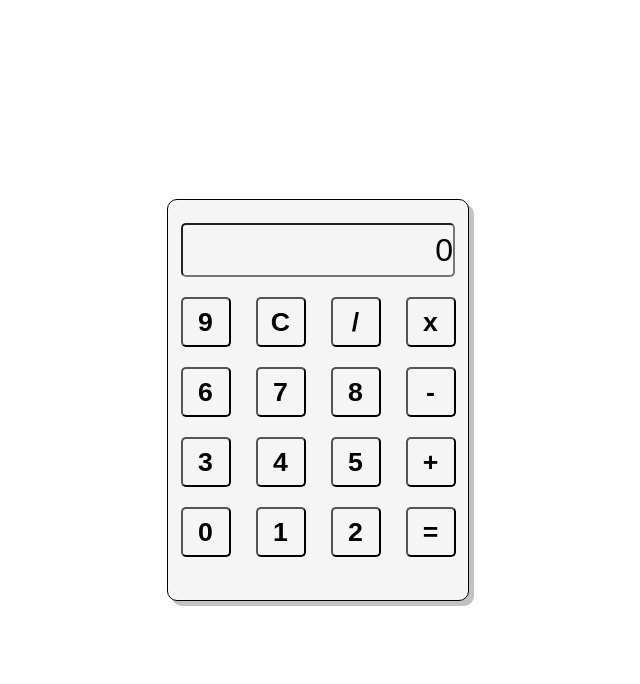
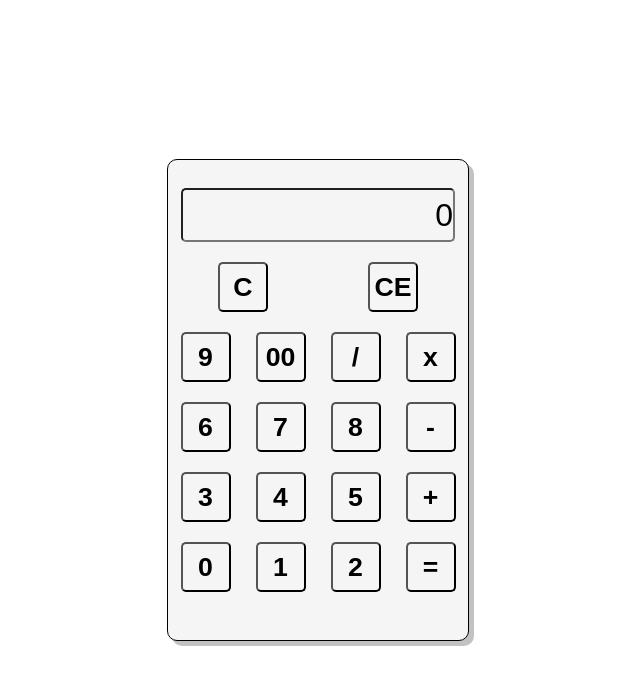
Before and after one commit to TharushikaK99/Javascript-calculator, a plain HTML site: page index.html in a window 1280 px wide. Shown: the whole page, without its empty margins (322-962 px from the left). Drawn offline with Linux system fonts and the light colour scheme.

Commit message:
Added clear entry button and 00 button

```diff
--- a/index.html
+++ b/index.html
@@ -17,33 +17,22 @@
                 <input type="text" name="textField" id="inputText" value="0">
             </div>
 
-            <!-- <div class="row2">
-                <div class="col1">
-                    <button onclick="btn1()"><h1>1</h1></button>
+            <div class="row2">
+                <div class="col2 second">
+                    <button onclick="btnClear()"><h1>C</h1></button>
                 </div>
-
-                <div class="col2">
-                    <button onclick="btn2()"><h1>2</h1></button>
+                <div class="col4 second">
+                    <button onclick="btnClearEntry()"><h1>CE</h1></button>
                 </div>
-
-                <div class="col3">
-                    <button onclick="btn3()"><h1>3</h1></button>
-                </div>
-
-                <div class="col4">
-                    <button onclick="btn4()"><h1>X</h1></button>
-                </div>
-            </div> -->
+            </div>
 
             <div class="row3">
                 <div class="col1">
                     <button onclick="btn9()"><h1>9</h1></button>
                 </div>
-
                 <div class="col2">
-                    <button onclick="btnClear()"><h1>C</h1></button>
+                    <button onclick="btn00()"><h1>00</h1></button>
                 </div>
-
                 <div class="col3">
                     <button onclick="btnDivide()" id="divide"><h1>/</h1></button>
                 </div>
@@ -105,6 +94,7 @@
                 <div class="col4">
                     <button onclick="btnEqual()"><h1>=</h1></button>
                 </div>
+
             </div>
         </div>
     </div>
--- a/script.js
+++ b/script.js
@@ -1,4 +1,5 @@
 var operator = "";
+var str;
 
 function enable() {
     document.getElementById("plus").disabled = false;
@@ -16,6 +17,11 @@ function disable() {
 
 function btn0() {
     document.getElementById("inputText").value += "0";
+    enable();
+}
+
+function btn00() {
+    document.getElementById("inputText").value += "00";
     enable();
 }
 
@@ -104,6 +110,14 @@ function btnClear() {
     document.getElementById("inputText").value = "0";
 }
 
+function btnClearEntry() {
+    str = document.getElementById("inputText").value
+    document.getElementById("inputText").value = str.slice(0, -1)
+    if (document.getElementById("inputText").value == "") {
+        document.getElementById("inputText").value = "0"
+    }
+}
+
 function btnPlus() {
     operator = "+";
     document.getElementById("inputText").value += "+";
--- a/style.css
+++ b/style.css
@@ -16,7 +16,7 @@
     flex-direction: column;
     border: 1px solid black;
     border-radius: 10px;
-    height: 400px;
+    height: 480px;
     width: 300px;
     background-color: whitesmoke;
     box-shadow: 5px 5px rgba(143, 142, 142, 0.533);
@@ -60,14 +60,21 @@
     border-radius: 5px;
 }
 
-.row2, .row3, .row4, .row5, .row6 {
+.row2,
+.row3,
+.row4,
+.row5,
+.row6 {
     display: flex;
     justify-content: space-around;
     background-color: whitesmoke;
     margin-bottom: 20px;
 }
 
-.col1 button, .col2 button, .col3 button, .col4 button {
+.col1 button,
+.col2 button,
+.col3 button,
+.col4 button {
     height: 50px;
     width: 50px;
     background-color: whitesmoke;
@@ -75,7 +82,10 @@
     transition: all 0.3s;
 }
 
-.col1 button:hover, .col2 button:hover, .col3 button:hover, .col4 button:hover {
+.col1 button:hover,
+.col2 button:hover,
+.col3 button:hover,
+.col4 button:hover {
     cursor: pointer;
     box-shadow: 2px 2px rgba(78, 77, 77, 0.533);
 }
```
